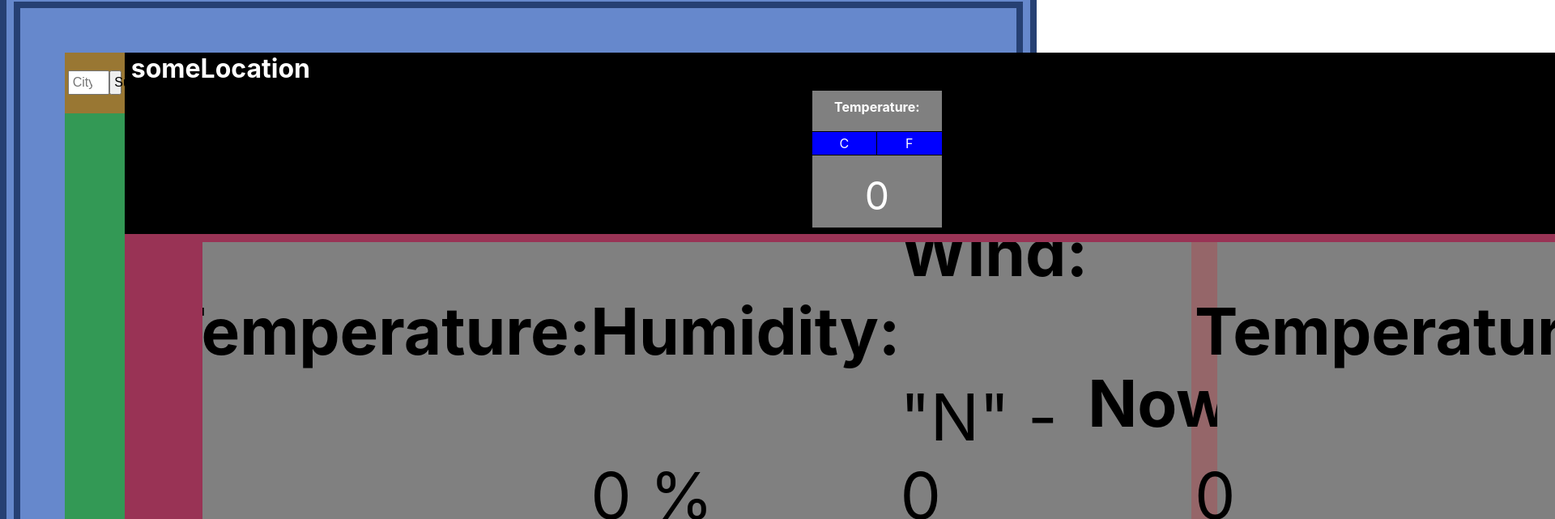
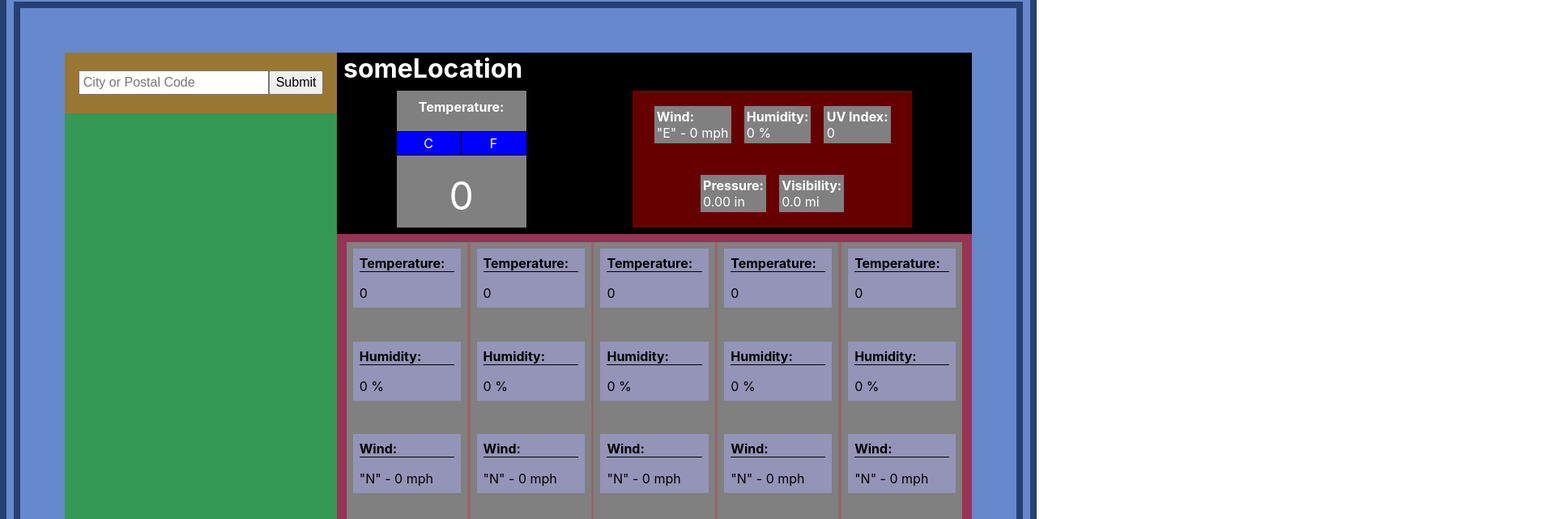
Before and after one commit to CHart-Cavanaugh/WeatherApp, a React (Create React App) app: page / in a window 1280 px wide. Shown: the part 15-656 px from the top of the page at 81% size, 1920 px wide, since content can reach past the window. Built offline with nearby package versions, Linux system fonts and the light colour scheme.

Commit message:
Style the different sections and footer of each column in the "HourlyForecastContainer" component.

```diff
--- a/src/components/_hourlyForecast.scss
+++ b/src/components/_hourlyForecast.scss
@@ -19,7 +19,6 @@
   justify-content: space-between;
   align-items: center;
   column-gap: .5rem;
-  // padding: .5rem;
   overflow-x: scroll;
   overflow-y: hidden;
   scroll-behavior: smooth;
@@ -30,12 +29,50 @@
   div {
 
     background: grey;
-    padding: 0 6rem;
+    padding: .5rem;
     height: 100%;
-    font-size: 5rem;
     display: flex;
-    justify-content: center;
-    align-items: center;
+    flex-wrap: nowrap;
+    flex-direction: column;
+    justify-content: space-between;
+    align-items: flex-start;
+
+  }
+
+}
+
+.hourly-info {
+
+  background: hsla(240, 70%, 80%, 50%);
+  width: 14rem;
+  padding: .5rem;
+
+
+  h4,
+  p {
+
+    margin: 0;
+
+  }
+
+  h4 {
+
+    border-bottom: 1px solid black;
+    margin-bottom: 1rem;
+
+  }
+
+}
+
+.hourly-hour {
+
+  background: transparent;
+  text-align: center;
+
+  h4 {
+
+    border: none;
+    margin: 0;
 
   }
 
@@ -55,11 +92,19 @@
 
     div {
 
-      padding: 0;
       width: 19.6%;
+      row-gap: 1rem;
 
     }
 
   }
 
+
+
+  .hourly-info {
+
+    width: 100%;
+
+  }
+
 }
```
